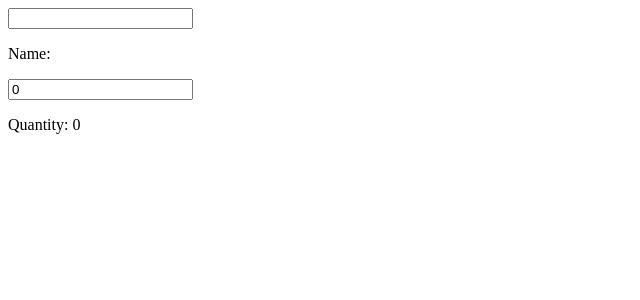
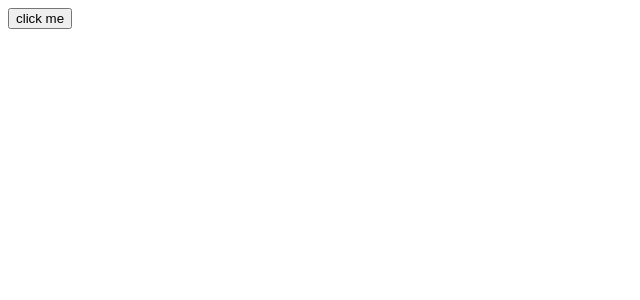
Before and after one commit to NikolozKapanadzee/React-Recall, a React (Vite) app: page / in a window 1280 px wide. Shown: the top 300 px of the page, without its empty margins (0-640 px from the left). Built offline with nearby package versions, Linux system fonts and the light colour scheme.

Commit message:
feat: react recall

```diff
--- a/src/App.tsx
+++ b/src/App.tsx
@@ -1,7 +1,17 @@
+import { useState } from "react";
 import MyComponent from "./MyComponent";
 
 function App() {
-  return <MyComponent />;
+  const [clicked, setClicked] = useState(false);
+  const handleClick = () => {
+    setClicked((prev) => !prev);
+  };
+  return (
+    <>
+      <button onClick={handleClick}>click me</button>
+      {clicked && <MyComponent />}
+    </>
+  );
 }
 
 export default App;
--- a/src/MyComponent.tsx
+++ b/src/MyComponent.tsx
@@ -12,7 +12,7 @@ function MyComponent() {
 
   return (
     <>
-      <div>
+      <div className="guja">
         <input value={name} onChange={handleNameChange} />
         <p>Name: {name}</p>
 
--- a/src/index.css
+++ b/src/index.css
@@ -1,5 +1,6 @@
-.student-div {
-  border: 1px solid black;
+.guja {
+  border: 5px solid black;
   padding: 10px;
   max-width: 250px;
+  margin: 20px 0px;
 }
```
